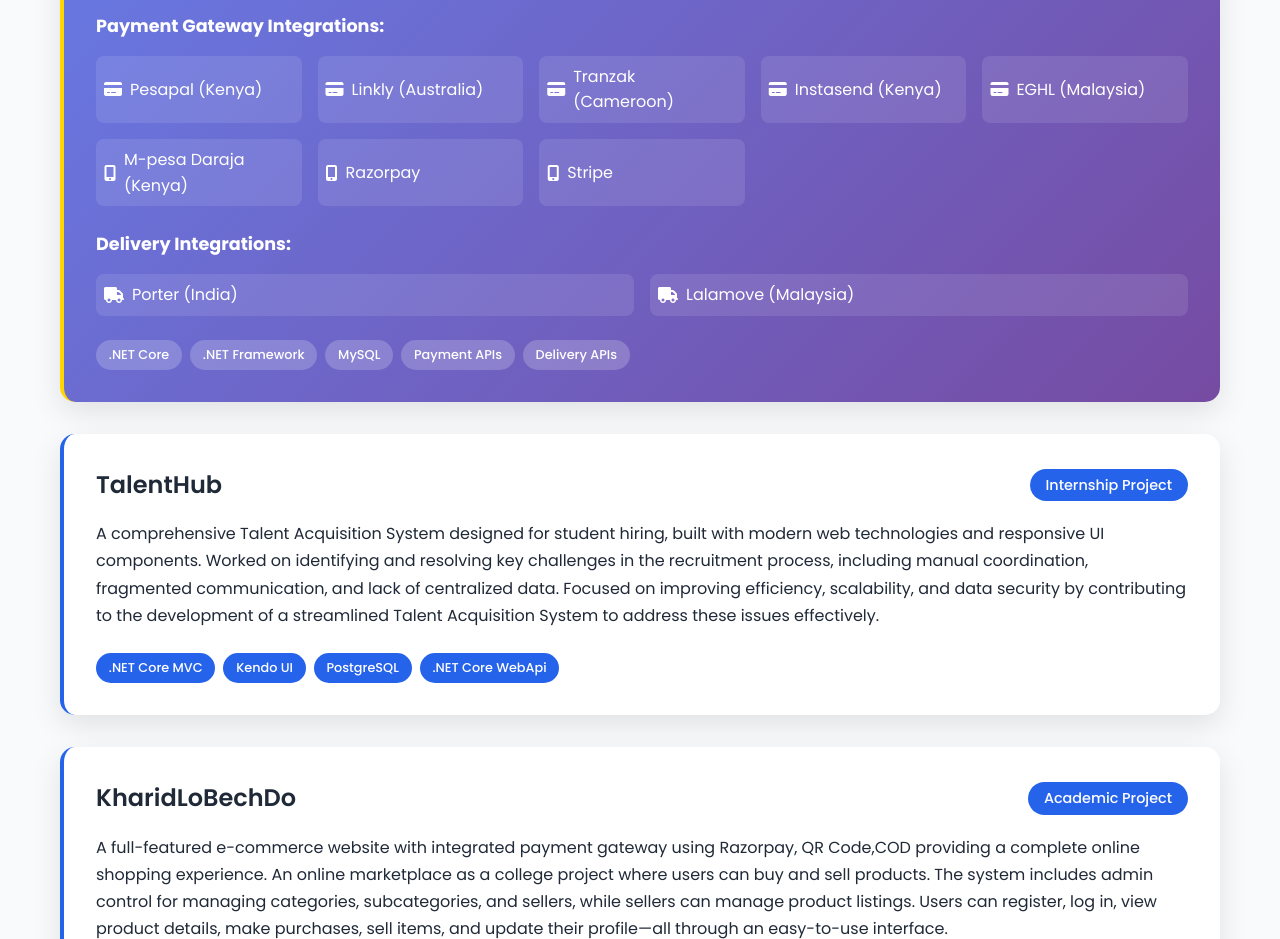
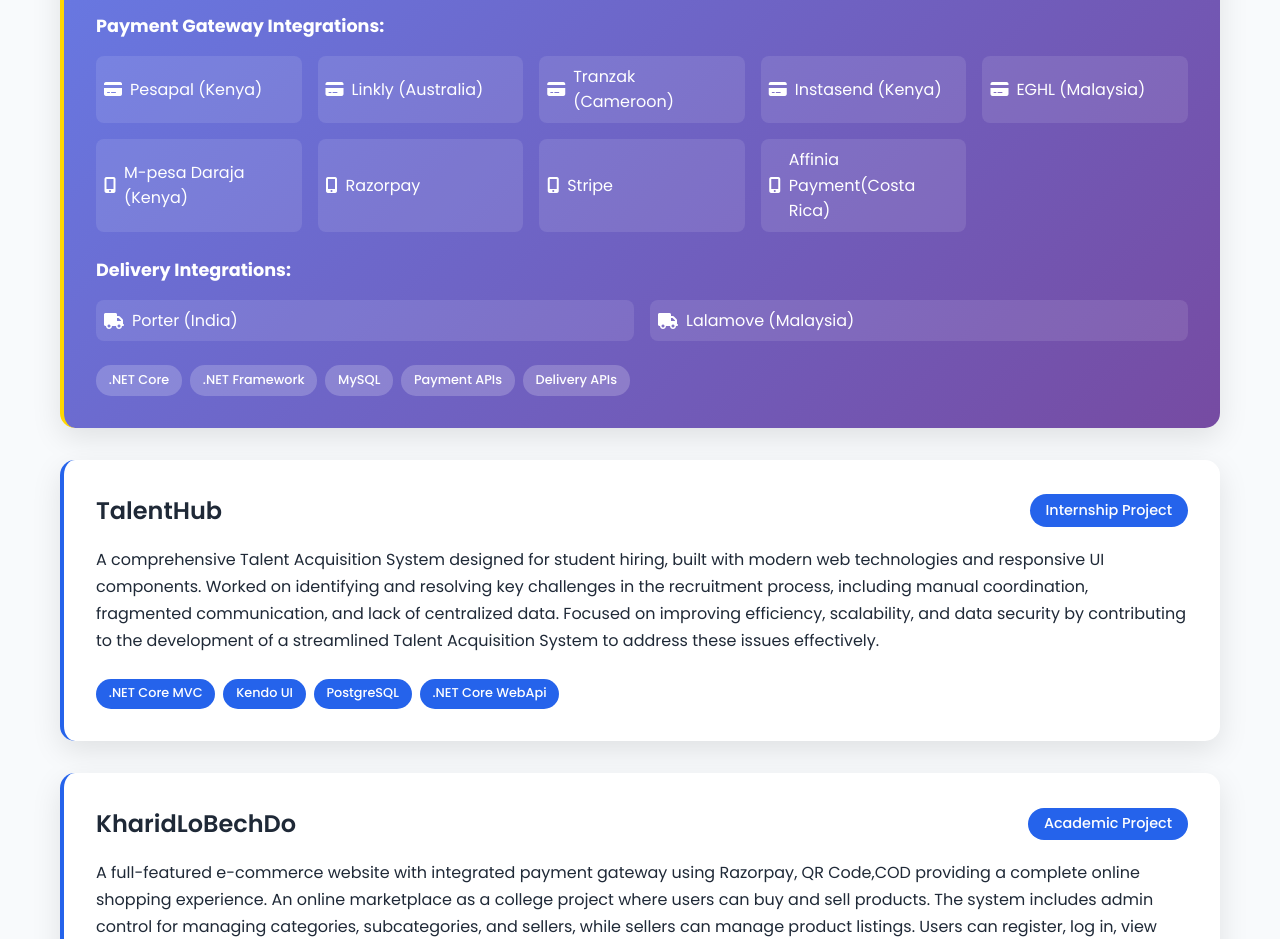
Before and after one commit to Shivshankar7016/shivshankar-portfolio, a plain HTML site: page index.html in a window 1280 px wide. Shown: the part 4740-5679 px from the top of the page. Drawn offline with Linux system fonts and the light colour scheme.

Commit message:
affinia added

```diff
--- a/index.html
+++ b/index.html
@@ -424,6 +424,10 @@
                                 <i class="fas fa-mobile-alt"></i>
                                 <span>Stripe</span>
                             </div>
+                            <div class="feature-item">
+                                <i class="fas fa-mobile-alt"></i>
+                                <span>Affinia Payment(Costa Rica)</span>
+                            </div>
                         </div>
                         <h4>Delivery Integrations:</h4>
                         <div class="feature-grid">
```
